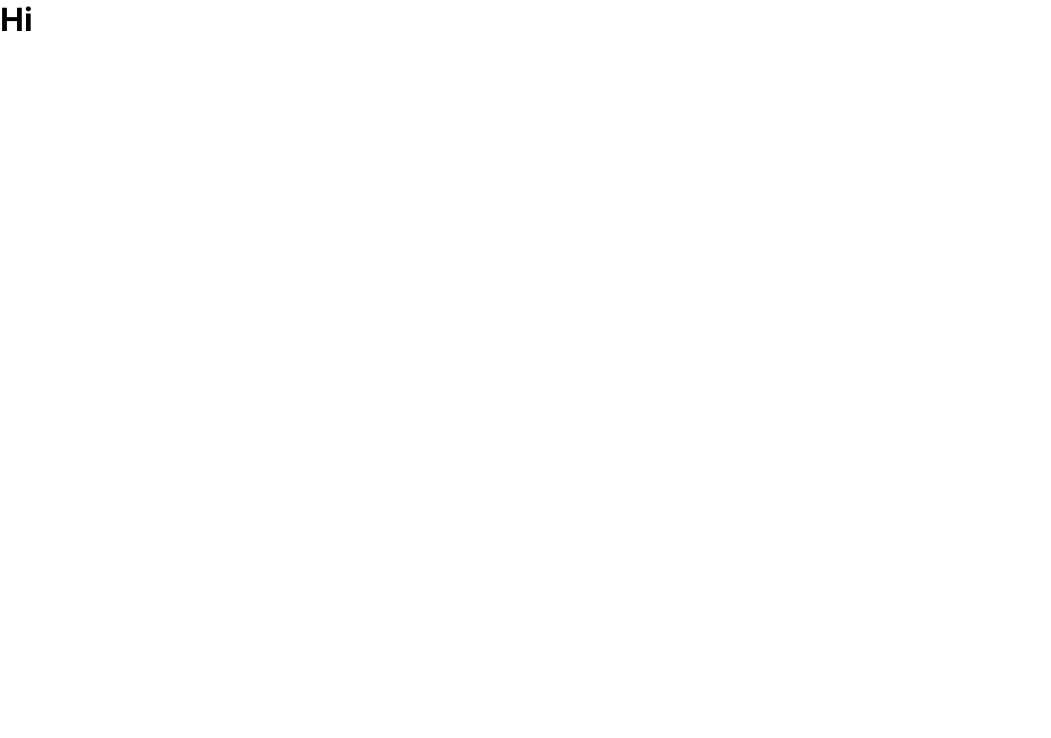
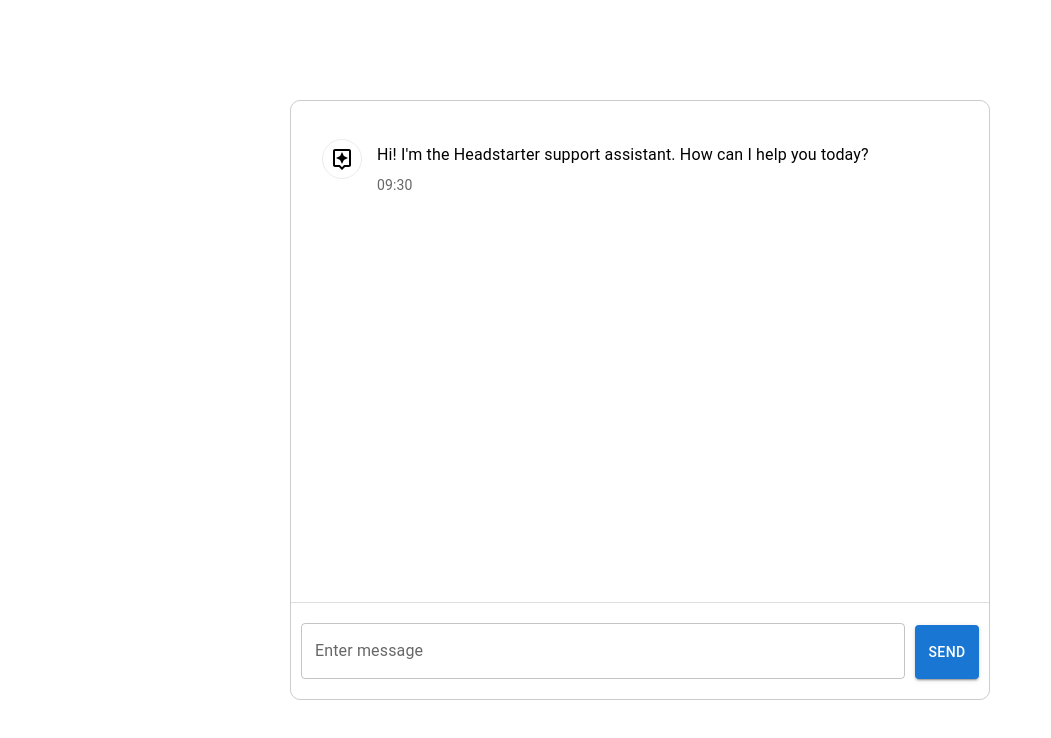
Before and after one commit to udilbar/customer_support_ai, a Next.js app: page / in a window 1280 px wide. Shown: the top 738 px of the page, without its empty margins (0-1051 px from the left). Built offline with nearby package versions, Linux system fonts and the light colour scheme.

Commit message:
[add] chatbot

```diff
--- a/app/globals.css
+++ b/app/globals.css
@@ -3,3 +3,19 @@
   padding: 0;
   margin: 0;
 }
+
+/* Scrollbar styles */
+::-webkit-scrollbar {
+  width: 20px;
+}
+
+::-webkit-scrollbar-track {
+  background-color: transparent;
+}
+
+::-webkit-scrollbar-thumb {
+  background-color: #d6dee1;
+  border-radius: 20px;
+  border: 6px solid transparent;
+  background-clip: content-box;
+}
--- a/app/page.tsx
+++ b/app/page.tsx
@@ -1,5 +1,74 @@
+"use client";
+
+import AssistantOutlinedIcon from '@mui/icons-material/AssistantOutlined';
+import { Box, Divider, TextField, List, ListItem, Avatar, ListItemText, Button } from '@mui/material';
+import { useState } from 'react';
+
 export default function Home() {
+
+  const [messages, setMessages] = useState<any>([
+    {
+      role: "assistant",
+      content: "Hi! I'm the Headstarter support assistant. How can I help you today?"
+    }
+  ]);
+  const [message, setMessage] = useState<any>("");
+
+  const sendMessage = async () => {
+    const userMessage = {role: "user", content: message};
+    setMessage("");
+    setMessages((messages: any) => [...messages, userMessage])
+    const response = await fetch("/api/chat", {
+      method: "POST",
+      headers: {
+        "Content-Type": "application/json"
+      },
+      body: JSON.stringify([...messages, userMessage])
+    });
+    const data = await response.json();
+    console.log(data)
+    setMessages((messages: any) => [...messages, {role: "assistant", content: data.message}])
+  }
+
   return (
-    <h1>Hi</h1>
+    <Box display="flex" alignItems="center" justifyContent="center" width="100%" height="100vh">
+      <Box display="flex" flexDirection="column" width="700px" height="75%" border="1px solid #cccccc" borderRadius="10px">
+        <List sx={{display: "flex", flexDirection: "column", flexGrow: 1, overflowY: "auto", padding: "30px 15px"}}>
+          {
+            messages.map((message: any, key: number) => (
+              message.role === "assistant" ? (
+                <ListItem key={key} sx={{display: "flex", gap: "15px", alignItems: "flex-start"}}>
+                  <Box sx={{width: "40px", height: "40px", border: "1px solid #ececec", borderRadius: "50%", display: "flex", alignItems: "center", justifyContent: "center", flexShrink: 0}}>
+                    <AssistantOutlinedIcon />
+                  </Box>
+                  <Box display="flex" flexDirection="column">
+                    <ListItemText primary={message.content}></ListItemText>
+                    <ListItemText secondary="09:30"></ListItemText>
+                  </Box>
+                </ListItem>
+              ) : (
+                <ListItem key="2" sx={{display: "flex", gap: "15px", alignSelf: "flex-end", bgcolor: "rgb(244,244,244)", width: "fit-content", borderRadius: "20px"}} >
+                  <Box display="flex" flexDirection="column" textAlign="right">
+                    <ListItemText primary={message.content}></ListItemText>
+                    <ListItemText secondary="09:30"></ListItemText>
+                  </Box>
+                </ListItem>
+              )
+            ))
+          }
+        </List>
+        <Divider />
+        <Box display="flex" alignItems="baseline" padding="20px 10px" gap="10px">
+          <TextField
+            id="outlined-basic-email"
+            label="Enter message"
+            fullWidth
+            value={message}
+            onChange={(e) => setMessage(e.target.value)}
+          />
+          <Button variant="contained" aria-label="add" sx={{padding: "15px"}} onClick={sendMessage}>Send</Button>
+        </Box>
+      </Box>
+    </Box>
   );
 }
--- a/package.json
+++ b/package.json
@@ -9,6 +9,10 @@
     "lint": "next lint"
   },
   "dependencies": {
+    "@emotion/react": "^11.13.0",
+    "@emotion/styled": "^11.13.0",
+    "@mui/icons-material": "^5.16.6",
+    "@mui/material": "^5.16.6",
     "next": "14.2.5",
     "openai": "^4.54.0",
     "react": "^18",
```
Also changed, not shown: 1 other file (tests, documents, lock files or other folders).
